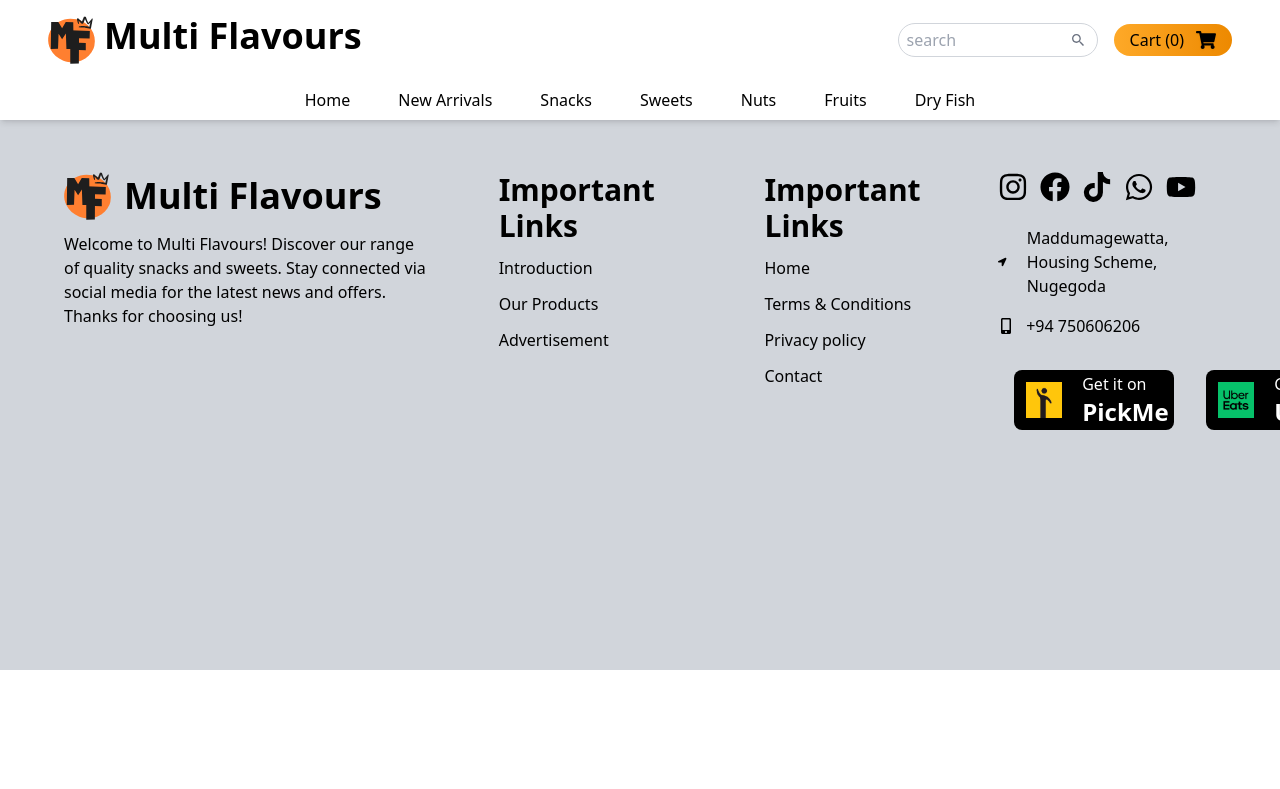
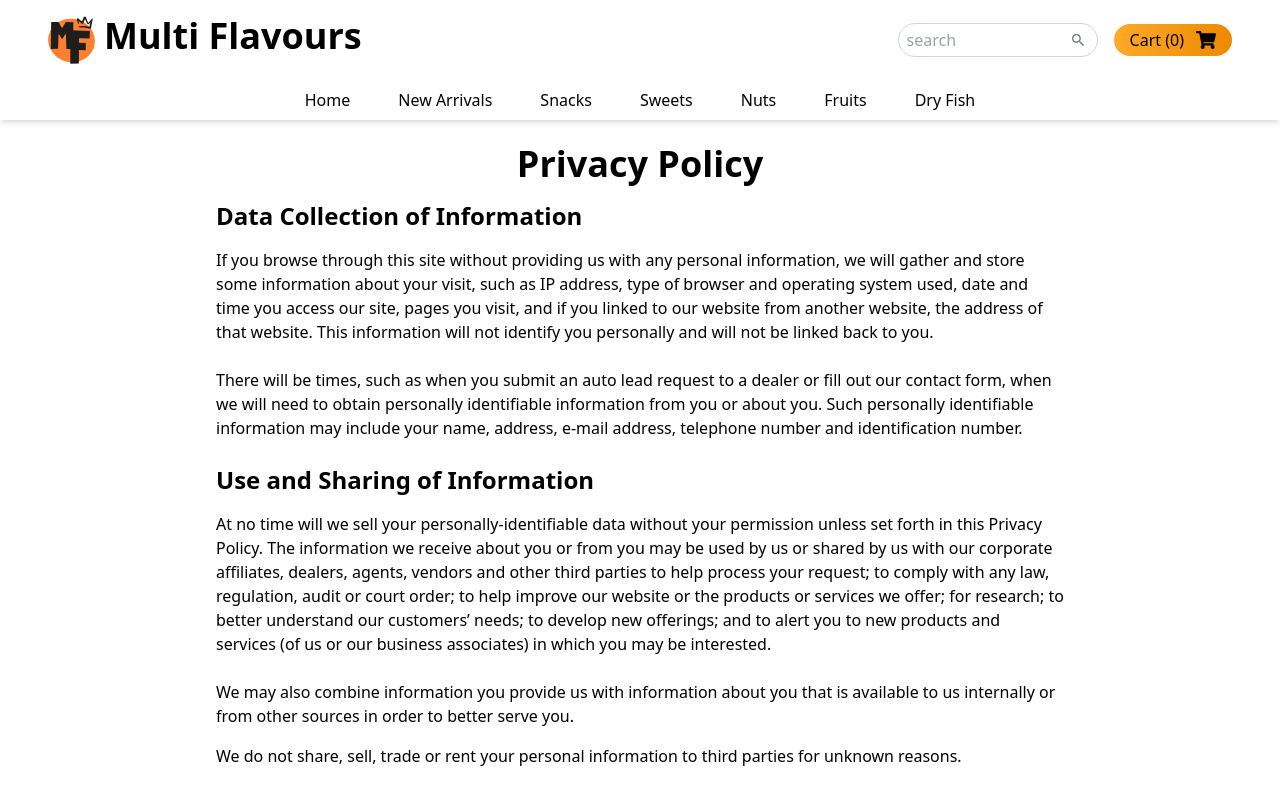
Before and after one commit to MenalinR/multiflavors, a React (Vite) app: page /Privacy-Policy in a window 1280 px wide. Shown: the top 789 px of the page. Built offline with nearby package versions, Linux system fonts and the light colour scheme.

Commit message:
changed privacy policy link  name

```diff
--- a/src/App.jsx
+++ b/src/App.jsx
@@ -109,7 +109,7 @@ const App = () => {
           />} />
           <Route path="/Checkout" element={<Checkout />} />
           <Route path="/Terms-Conditions" element={<Terms />} />
-          <Route path="/Policy" element={<Policy />} />
+          <Route path="/Privacy-Policy" element={<Policy />} />
 
         </Routes>
         <Footer />
--- a/src/components/Footer/Footer.jsx
+++ b/src/components/Footer/Footer.jsx
@@ -43,7 +43,7 @@ const FooterSecondLinks = [
   },
   {
     title: 'Privacy policy',
-    link: '/Policy',
+    link: '/Privacy-Policy',
   },
   {
     title: 'Contact',
```
